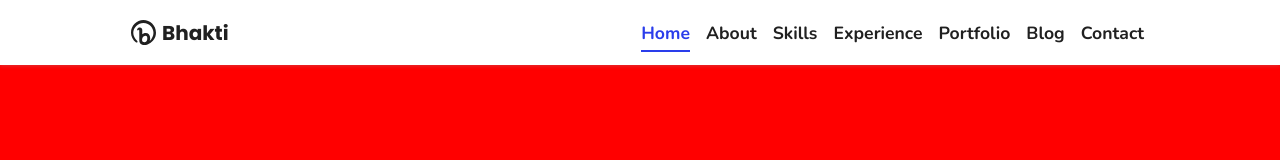
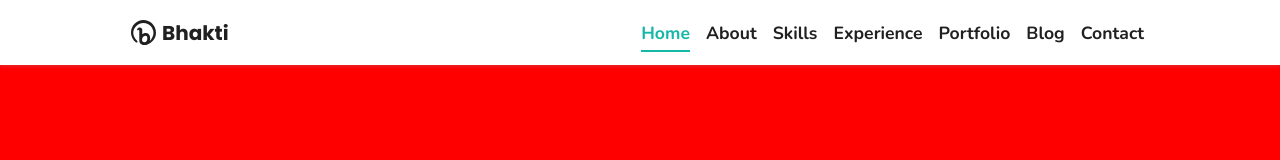
Before and after one commit to bhaktibuana/frontend-web-portfolio, a React (Create React App) app: page / in a window 1280 px wide. Shown: the top 160 px of the page. Built offline with nearby package versions, Linux system fonts and the light colour scheme.

Commit message:
change primary color

```diff
--- a/src/constants/colorPalette.js
+++ b/src/constants/colorPalette.js
@@ -3,7 +3,7 @@ export const colorPalette = {
   bgDark: "#202020",
   textLight: "#202020",
   textDark: "#ffffff",
-  primary: "#2a3deb",
-  secondary: "#48ffd5",
-  tertiary: "#041a2c",
+  primary: "#14b8a6",
+  secondary: "#1e293b",
+  tertiary: "#f1f5f9",
 };
```
